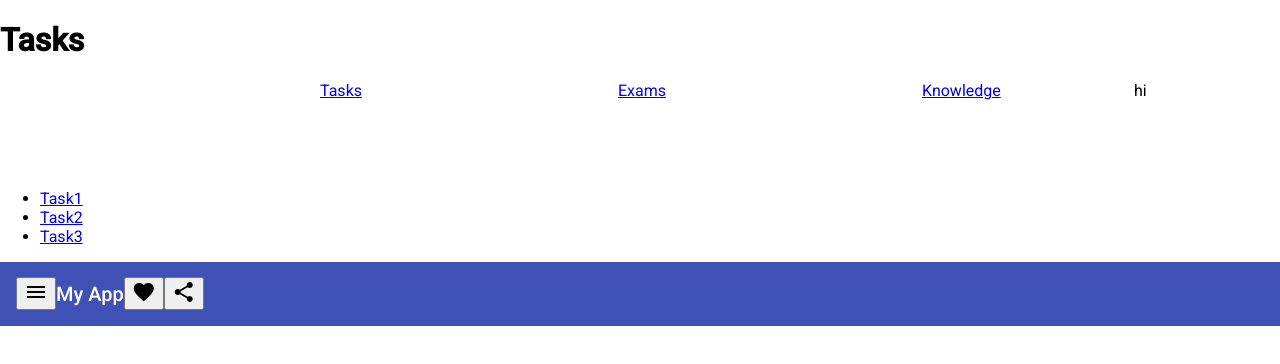
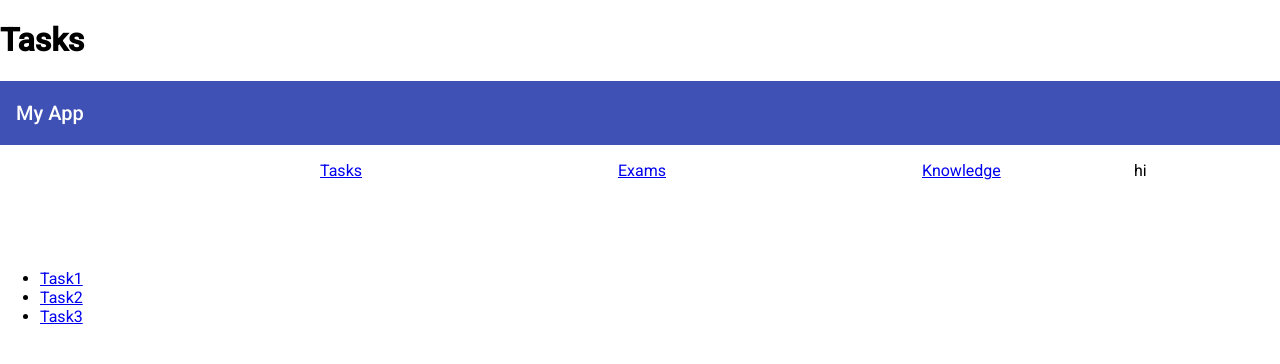
Before and after one commit to htl-leonding-project/leo-database-learner, an Angular app in the folder leo-database-learner-frontend/: page /tasks in a window 1280 px wide. Shown: the top 364 px of the page. Built offline with nearby package versions, Linux system fonts and the light colour scheme.

Commit message:
removed icons #35

```diff
--- a/leo-database-learner-frontend/src/app/tasks/tasks.component.html
+++ b/leo-database-learner-frontend/src/app/tasks/tasks.component.html
@@ -1,3 +1,10 @@
+<p>
+  <mat-toolbar color="primary">
+    <span>My App</span>
+    <span class="example-spacer"></span>
+  </mat-toolbar>
+</p>
+
 <nav style="text-align: center;">
   <a style="float: left; margin-right: 20%; margin-left: 25%;" routerLink="/">Tasks</a>
   <a style="float: left; margin-right: 20%" routerLink="/">Exams</a>
@@ -11,19 +18,3 @@
     <a [routerLink]="t.id.toString()">{{ t.name }}</a>
   </li>
 </ul>
-
-<p>
-  <mat-toolbar color="primary">
-    <button mat-icon-button class="example-icon" aria-label="Example icon-button with menu icon">
-      <mat-icon>menu</mat-icon>
-    </button>
-    <span>My App</span>
-    <span class="example-spacer"></span>
-    <button mat-icon-button class="example-icon favorite-icon" aria-label="Example icon-button with heart icon">
-      <mat-icon>favorite</mat-icon>
-    </button>
-    <button mat-icon-button class="example-icon" aria-label="Example icon-button with share icon">
-      <mat-icon>share</mat-icon>
-    </button>
-  </mat-toolbar>
-</p>
```
